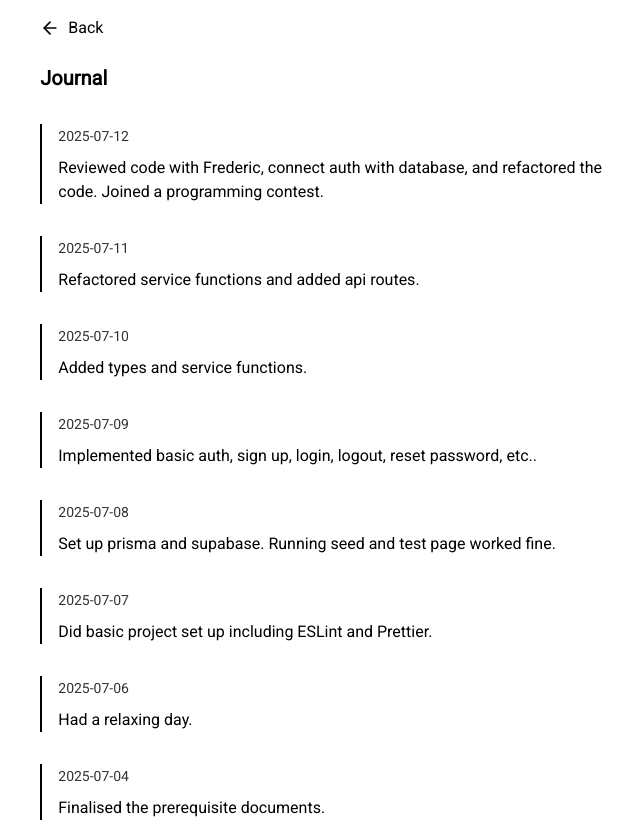
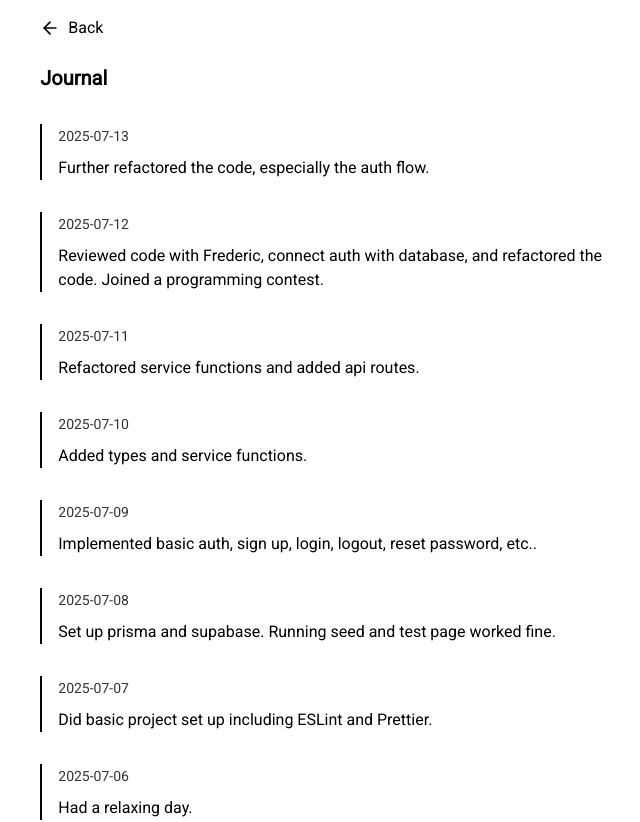
Before and after one commit to minamicode/minamicode.com, a Next.js app: page /journal in a window 1280 px wide. Shown: the top 822 px of the page, without its empty margins (301-941 px from the left). Built offline with nearby package versions, Linux system fonts and the light colour scheme.

Commit message:
add a journal entry

```diff
--- a/src/app/_components/JournalEntries.tsx
+++ b/src/app/_components/JournalEntries.tsx
@@ -6,6 +6,10 @@ type JournalEntry = {
 };
 
 const entries: JournalEntry[] = [
+  {
+    date: "2025-07-13",
+    text: "Further refactored the code, especially the auth flow.",
+  },
   {
     date: "2025-07-12",
     text: "Reviewed code with Frederic, connect auth with database, and refactored the code. Joined a programming contest.",
```
